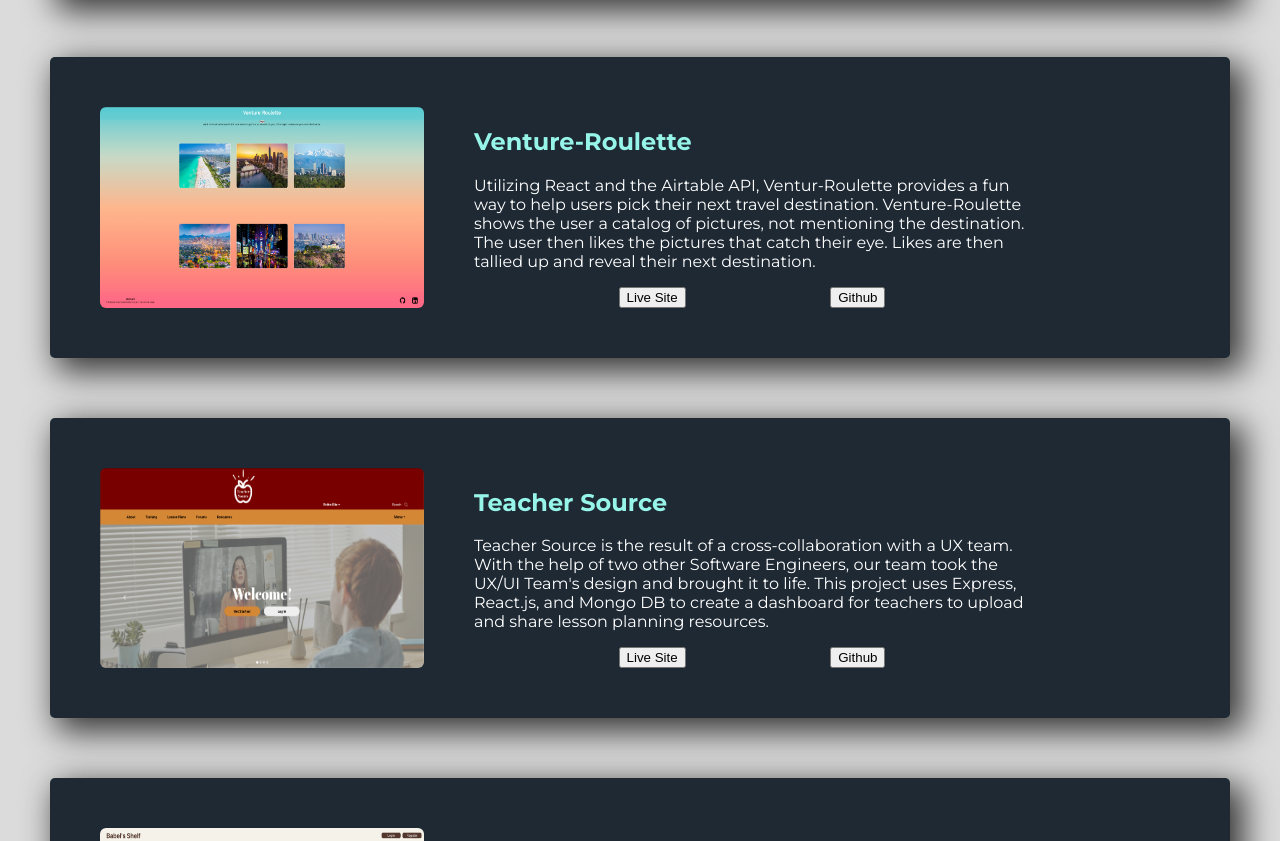
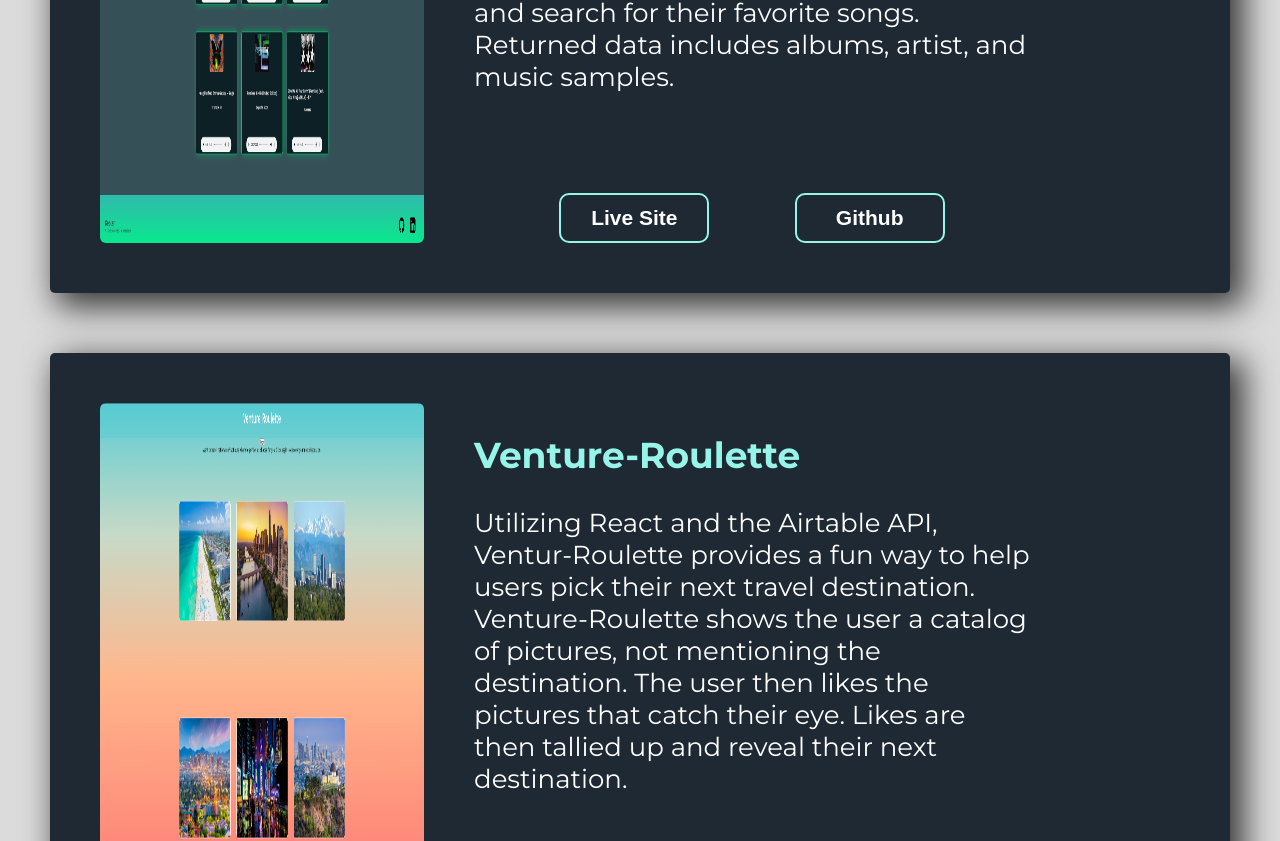
Before and after one commit to AnguloJM/Portfolio, a React (Create React App) app in the folder client/: page / in a window 1280 px wide. Shown: the part 960-1801 px from the top of the page. Built offline with nearby package versions, Linux system fonts and the light colour scheme.

Commit message:
project card buttons have been styled and link to their desined destinations

```diff
--- a/client/src/screens/Projects/Projects.css
+++ b/client/src/screens/Projects/Projects.css
@@ -1,5 +1,5 @@
 .projects-box {
-  background-color: #DBDBDB;
+  background-color: #dbdbdb;
   padding: 50px 50px 100px 50px;
 }
 
@@ -9,16 +9,14 @@
 }
 
 #projects-section-title {
-  /* color: #96f5e8; */
   font-size: 36px;
   margin-top: 0;
   margin-bottom: 0;
-  font-family: 'Montserrat', sans-serif;
+  font-family: "Montserrat", sans-serif;
 }
 
 #projects-intro-message {
-  /* color: #ffffff; */
-  font-family: 'Montserrat', sans-serif;
+  font-family: "Montserrat", sans-serif;
 }
 
 #project-imgs {
@@ -27,13 +25,13 @@
 }
 
 .project-cards {
-  background-color: #1E2934;
+  background-color: #1e2934;
   display: flex;
   flex-direction: row;
   justify-content: flex-start;
   text-align: left;
   padding: 50px;
-  box-shadow: 10px 10px 33px 4px rgba(0,0,0,0.75);
+  box-shadow: 10px 10px 33px 4px rgba(0, 0, 0, 0.75);
   border-radius: 5px;
   margin-bottom: 60px;
 }
@@ -44,24 +42,43 @@
 }
 
 .projects-name {
-  font-family: 'Montserrat', sans-serif;
+  font-family: "Montserrat", sans-serif;
   color: #96f5e8;
+  font-size: 36px;
 }
 
 .projects-description {
-  font-family: 'Montserrat', sans-serif;
+  font-family: "Montserrat", sans-serif;
   color: #ffffff;
+  font-size: 26px;
 }
 
 .project-buttons {
   display: flex;
   justify-content: space-evenly;
+  margin-top: 100px;
 }
 
 .ls-buttons {
-
+  height: 50px;
+  width: 150px;
+  background: #1e2934;
+  color: #ffffff;
+  border: 2px solid #96f5e8;
+  border-radius: 10px;
+  font-weight: bold;
+  font-size: 21px;
+  outline: none;
 }
 
 .gh-buttons {
-
+  height: 50px;
+  width: 150px;
+  background: #1e2934;
+  color: #ffffff;
+  border: 2px solid #96f5e8;
+  border-radius: 10px;
+  font-weight: bold;
+  font-size: 21px;
+  outline: none;
 }
--- a/client/src/screens/Projects/Projects.jsx
+++ b/client/src/screens/Projects/Projects.jsx
@@ -21,8 +21,8 @@ const Projects = () => {
             and search for their favorite songs. Returned data includes albums, artist, and music samples.
             </p>
             <div className="project-buttons">
-              <button className="ls-buttons">Live Site</button>
-              <button className="gh-buttons">Github</button>
+            <a href="https://angulojm.github.io/Kepler/" target="_blank" rel="noopener noreferrer" ><button className="ls-buttons">Live Site</button></a>
+              <a href="https://github.com/AnguloJM/Kepler"target="_blank" rel="noopener noreferrer"><button className="gh-buttons">Github</button></a>
             </div>
           </div>
         </div>
@@ -39,8 +39,8 @@ const Projects = () => {
             tallied up and reveal their next destination.
             </p>
             <div className="project-buttons">
-              <button>Live Site</button>
-              <button>Github</button>
+              <a href="https://stoic-boyd-d4e4cf.netlify.app" target="_blank" rel="noopener noreferrer" ><button className="ls-buttons">Live Site</button></a>
+              <a href="https://github.com/AnguloJM/Venture-Roulette"target="_blank" rel="noopener noreferrer"><button className="gh-buttons">Github</button></a>
             </div>
           </div>
         </div>
@@ -58,8 +58,8 @@ const Projects = () => {
             to create a dashboard for teachers to upload and share lesson planning resources.
             </p>
             <div className="project-buttons">
-              <button>Live Site</button>
-              <button>Github</button>
+            <a href="https://teacher-source.netlify.app/" target="_blank" rel="noopener noreferrer" ><button className="ls-buttons">Live Site</button></a>
+              <a href="https://github.com/AnguloJM/teachersource"target="_blank" rel="noopener noreferrer"><button className="gh-buttons">Github</button></a>
             </div>
           </div>
         </div>
@@ -77,8 +77,8 @@ const Projects = () => {
               shelf!
             </p>
             <div className="project-buttons">
-              <button>Live Site</button>
-              <button>Github</button>
+              <a href="https://festive-albattani-b1d71e.netlify.app/" target="_blank" rel="noopener noreferrer" ><button className="ls-buttons">Live Site</button></a>
+              <a href="https://github.com/AnguloJM/Babels-Shelf"target="_blank" rel="noopener noreferrer"><button className="gh-buttons">Github</button></a>
             </div>
           </div>
         </div>
@@ -88,3 +88,4 @@ const Projects = () => {
 };
 
 export default Projects;
+// https://angulojm.github.io/Kepler/
```
Also changed, not shown: 1 other file (tests, documents, lock files or other folders).
